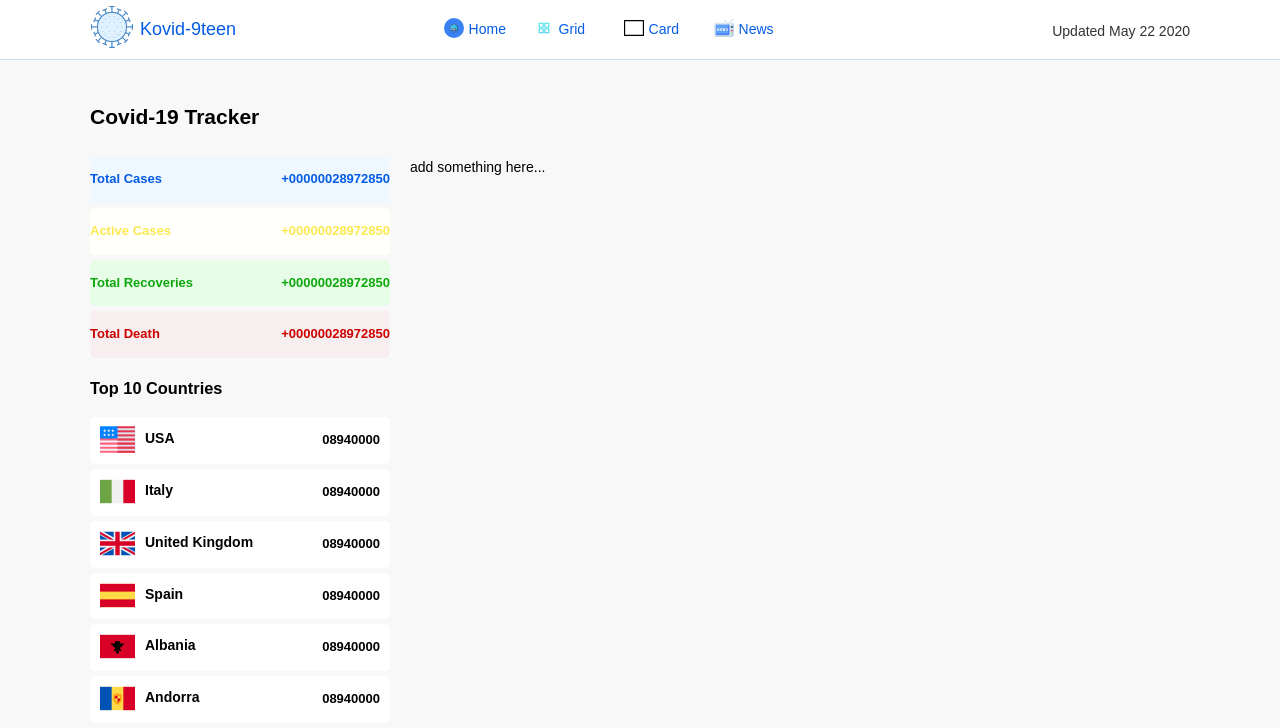
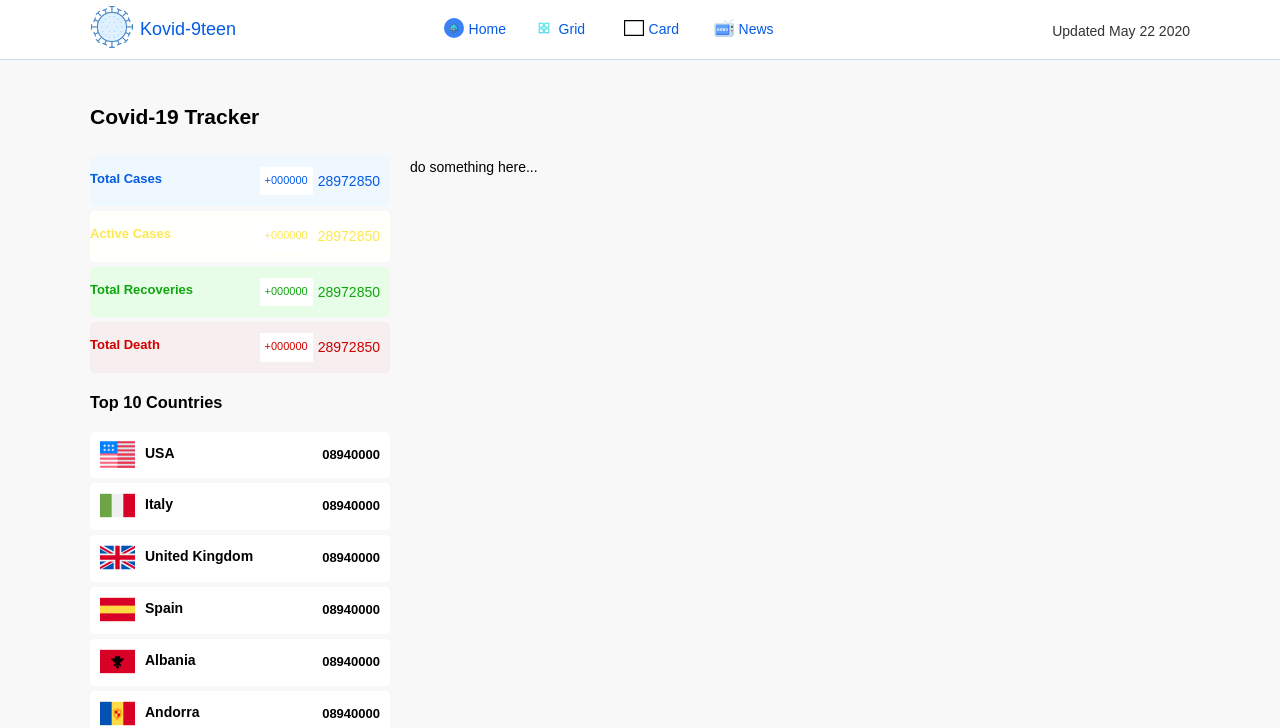
Before and after one commit to chris097/Kovid-9teen, a plain HTML site: page grid.html in a window 1280 px wide. Shown: the top 728 px of the page. Drawn offline with Linux system fonts and the light colour scheme; no server answers.

Commit message:
added list-countries.js

```diff
--- a/assets/css/pages/index.css
+++ b/assets/css/pages/index.css
@@ -157,6 +157,7 @@
     align-content: center;
     font-size: medium;
     font-weight: 500;
+    position: relative;
 }
 .sheets-contentA p span{
     font-size: large;
--- a/grid.html
+++ b/grid.html
@@ -61,19 +61,31 @@
                 <section class="contentA"><!--content A-->
                     <div class="column"><!--coumn-->
                         <p>Total Cases</p>
-                                <p><span>+000000</span>28972850</p>
+                        <div>
+                            <p class="new-count">+000000</p>
+                            <p class="total-case">28972850</p>
+                        </div>
                     </div><!--column-->
                     <div class="column"><!--column-->
                         <p>Active Cases</p>
-                                <p><span>+000000</span>28972850</p>
+                        <div>
+                            <p class="new-count">+000000</p>
+                            <p class="active-case">28972850</p>
+                        </div>
                     </div><!--column-->
                     <div class="column"><!--column-->
                         <p>Total Recoveries</p>
-                                <p><span>+000000</span>28972850</p>
+                        <div>
+                            <p class="new-count">+000000</p>
+                            <p class="total-recovered">28972850</p>
+                        </div>
                     </div><!--column-->
                     <div class="column"><!--column-->
                         <p>Total Death</p>
-                                <p><span>+000000</span>28972850</p>
+                        <div>
+                            <p class="new-count">+000000</p>
+                            <p class="total-death">28972850</p>
+                        </div>
                     </div><!--column-->
                     <h3>Top 10 Countries</h3>
                         <div class="column2">
@@ -134,12 +146,13 @@
                         </div>
                 </section><!--content A-->
                 <section class="contentB"><!--content B-->
-                        add something here...
+                 do something here...
                 </section><!--content B-->
             </div><!--kovid container-->
             </div>
         </div><!--kovid banner-->
 
     <script src="./assets/js/index.js"></script>
+    <script src="./assets/js/kovid-cases.js"></script>
 </body>
 </html>
```
Also changed, not shown: assets/js/list-of-countries.js (added, +37 -0 lines), card.html (+17 -4 lines), index.html (+5 -2 lines), assets/icons/alien.svg (added), assets/icons/emoji (1).svg (added), assets/icons/ninja.svg (added), assets/icons/sad.svg (added), assets/js/kovid-cases.js (line endings or trailing spaces). Lines whose indentation alone changed are shown as unchanged.
